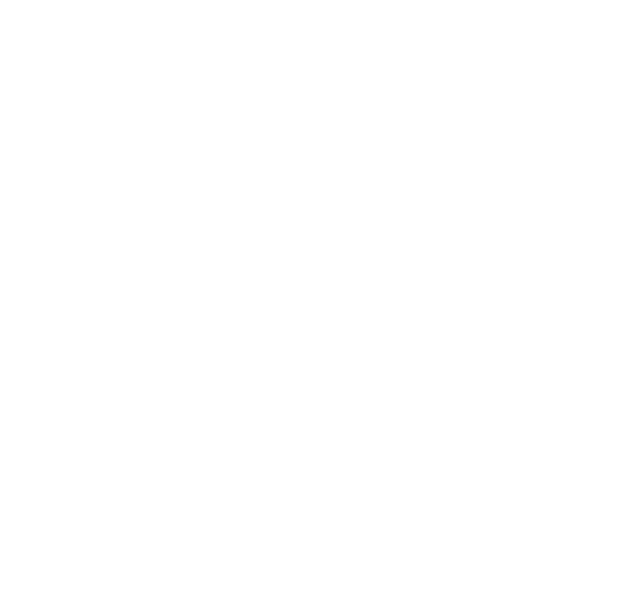
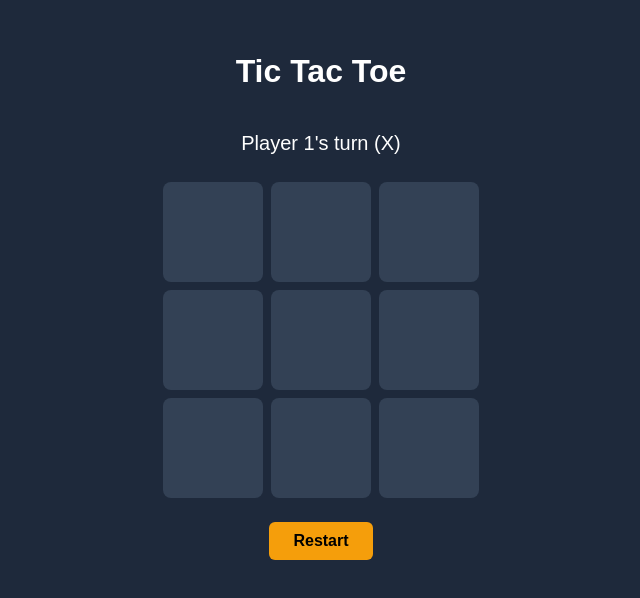
Before and after one commit to jan-christopher-buen/odin-tic-tac-toe, a plain HTML site: page index.html in a window 1280 px wide. Shown: the whole page, without its empty margins (319-959 px from the left). Drawn offline with Linux system fonts and the light colour scheme.

Commit message:
Add DisplayController to render the board and handle clicks

```diff
--- a/index.html
+++ b/index.html
@@ -9,6 +9,12 @@
 </head>
 
 <body>
+    <main>
+        <h1>Tic Tac Toe</h1>
+        <p class="status"></p>
+        <div class="board"></div>
+        <button class="restart-btn">Restart</button>
+    </main>
 
     <script src="script.js"></script>
 </body>
--- a/script.js
+++ b/script.js
@@ -76,3 +76,46 @@ const GameController = (function () {
 
     return { playRound, getCurrentPlayer, newGame };
 })();
+
+
+const DisplayController = (function () {
+    const boardElement = document.querySelector(".board");
+    const statusElement = document.querySelector(".status");
+    const restartButton = document.querySelector(".restart-btn");
+
+    const showTurn = () => {
+        const player = GameController.getCurrentPlayer();
+        statusElement.textContent = `${player.name}'s turn (${player.marker})`;
+    };
+
+    const render = () => {
+        boardElement.textContent = "";
+        Gameboard.getBoard().forEach((marker, index) => {
+            const cell = document.createElement("button");
+            cell.classList.add("cell");
+            cell.dataset.index = index;
+            cell.textContent = marker;
+            boardElement.appendChild(cell);
+        });
+    };
+
+    boardElement.addEventListener("click", (e) => {
+        const index = e.target.dataset.index;
+        if (index === undefined) {
+            return;
+        }
+        statusElement.textContent = GameController.playRound(Number(index));
+        render();
+    });
+
+    restartButton.addEventListener("click", () => {
+        GameController.newGame();
+        showTurn();
+        render();
+    });
+
+    showTurn();
+    render();
+
+    return { render };
+})();
--- a/styles.css
+++ b/styles.css
@@ -0,0 +1,54 @@
+* {
+    box-sizing: border-box;
+}
+
+body {
+    margin: 0;
+    font-family: Arial, sans-serif;
+    background-color: #1e293b;
+    color: white;
+}
+
+main {
+    display: flex;
+    flex-direction: column;
+    align-items: center;
+    padding: 32px;
+}
+
+.status {
+    font-size: 1.25rem;
+    min-height: 1.5em;
+}
+
+.board {
+    display: grid;
+    grid-template-columns: repeat(3, 100px);
+    grid-template-rows: repeat(3, 100px);
+    gap: 8px;
+}
+
+.cell {
+    border: none;
+    border-radius: 8px;
+    background-color: #334155;
+    color: white;
+    font-size: 3rem;
+    font-weight: bold;
+    cursor: pointer;
+}
+
+.cell:hover {
+    background-color: #475569;
+}
+
+.restart-btn {
+    margin-top: 24px;
+    padding: 10px 24px;
+    border: none;
+    border-radius: 6px;
+    background-color: #f59e0b;
+    font-size: 1rem;
+    font-weight: bold;
+    cursor: pointer;
+}
```
